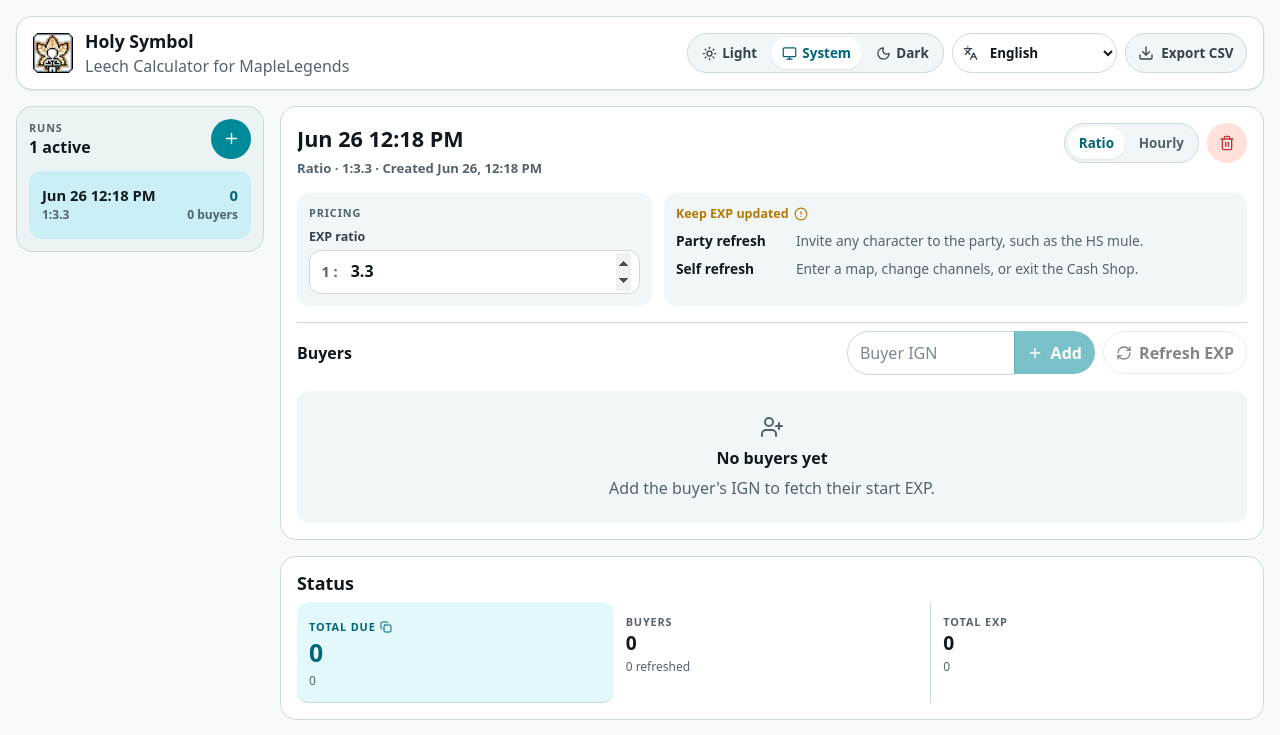
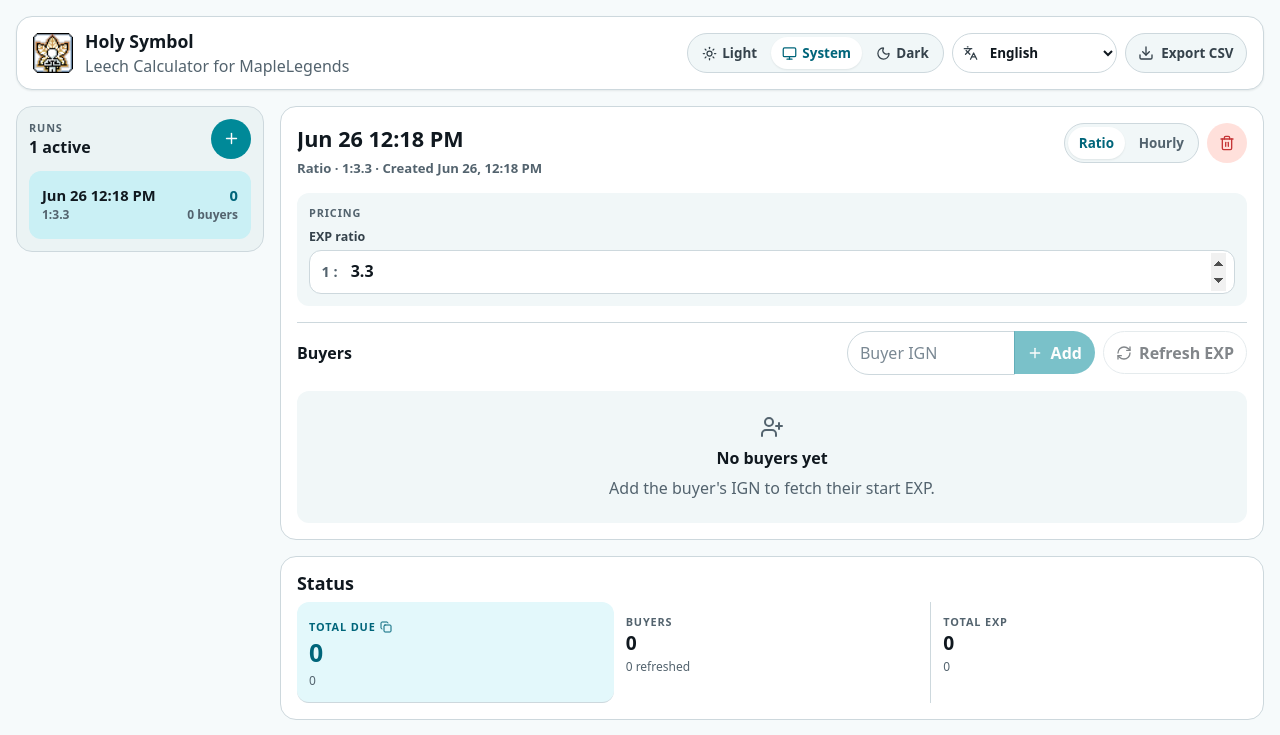
Before and after one commit to kiri-ml/holysymbol, a React (Vite) app: page / in a window 1280 px wide. Shown: the top 735 px of the page. Built offline with nearby package versions, Linux system fonts and the light colour scheme.

Commit message:
feat: move EXP update guidance to refresh button hover tooltip

```diff
--- a/src/App.tsx
+++ b/src/App.tsx
@@ -19,7 +19,7 @@
   UserPlus,
 } from 'lucide-react';
 import type { TFunction } from 'i18next';
-import { useEffect, useMemo, useRef, useState } from 'react';
+import { useEffect, useId, useMemo, useRef, useState } from 'react';
 import type { ComponentPropsWithoutRef, FocusEvent, KeyboardEvent, ReactNode } from 'react';
 import { useTranslation } from 'react-i18next';
 import { avatarUrl, fetchCharacter } from './api/legends';
@@ -1102,6 +1102,7 @@
   const [newBuyerIgn, setNewBuyerIgn] = useState('');
   const [addingBuyer, setAddingBuyer] = useState(false);
   const [refreshingRun, setRefreshingRun] = useState(false);
+  const refreshExpTipId = useId();
   const ratioBilling = instance.billing.type === 'ratio' ? instance.billing : undefined;
   const hourlyBilling = instance.billing.type === 'hourly' ? instance.billing : undefined;
   const refreshableBuyers = instance.buyers.filter((buyer) => !buyer.locked && buyerLookupIgn(buyer));
@@ -1240,7 +1241,7 @@
         </div>
       </div>
 
-      <div className="instance-billing">
+      <div className={`instance-billing instance-billing--${instance.billing.type}`}>
         <div className="billing-settings">
           <span>{t('billing.pricing')}</span>
           {ratioBilling ? (
@@ -1284,17 +1285,6 @@
             onToggle={toggleHourlyRunTimer}
           />
         ) : null}
-        {ratioBilling ? (
-          <div className="tip-card tip-card--inline">
-            <div className="tip-card__content">
-              <strong>{t('tip.keepExpUpdated')} <AlertCircle size={14} /></strong>
-              <div className="tip-card__rows">
-                <span><b>{t('tip.partyRefreshTitle')}</b><em>{t('tip.partyRefreshBody')}</em></span>
-                <span><b>{t('tip.selfRefreshTitle')}</b><em>{t('tip.selfRefreshBody')}</em></span>
-              </div>
-            </div>
-          </div>
-        ) : null}
       </div>
 
       <div className="buyers-header buyers-toolbar">
@@ -1327,9 +1317,22 @@
               {addingBuyer ? <LoaderCircle size={16} className="spin" /> : <Plus size={16} />} {t('common.add')}
             </button>
           </form>
-          <button type="button" className="secondary-button refresh-exp-button" onClick={refreshRunCurrentExp} disabled={refreshingRun || refreshableBuyers.length === 0}>
-            <RefreshCw size={16} className={refreshingRun ? 'spin' : ''} /> {refreshingRun ? t('common.refreshing') : t('common.refreshExp')}
-          </button>
+          <div className="refresh-exp-control">
+            <button
+              type="button"
+              className="secondary-button refresh-exp-button"
+              onClick={refreshRunCurrentExp}
+              disabled={refreshingRun || refreshableBuyers.length === 0}
+              aria-describedby={refreshExpTipId}
+            >
+              <RefreshCw size={16} className={refreshingRun ? 'spin' : ''} /> {refreshingRun ? t('common.refreshing') : t('common.refreshExp')}
+            </button>
+            <div id={refreshExpTipId} className="refresh-exp-tooltip" role="tooltip">
+              <strong><AlertCircle size={14} /> {t('tip.updateExpBeforeRefreshing')}</strong>
+              <span><b>{t('tip.partyUpdateTitle')}</b><em>{t('tip.partyUpdateBody')}</em></span>
+              <span><b>{t('tip.selfUpdateTitle')}</b><em>{t('tip.selfUpdateBody')}</em></span>
+            </div>
+          </div>
         </div>
       </div>
 
--- a/src/i18n/resources/de.ts
+++ b/src/i18n/resources/de.ts
@@ -108,11 +108,11 @@
     totalExp: 'Gesamt-EXP',
   },
   tip: {
-    keepExpUpdated: 'EXP aktuell halten',
-    partyRefreshTitle: 'Party-Refresh',
-    partyRefreshBody: 'Lade irgendeinen Charakter in die Party ein, zum Beispiel den HS-Mule.',
-    selfRefreshTitle: 'Self-Refresh',
-    selfRefreshBody: 'Betritt eine Map, wechsle den Channel oder verlasse den Cash Shop.',
+    updateExpBeforeRefreshing: 'EXP im Spiel vor dem Abrufen aktualisieren:',
+    partyUpdateTitle: 'Gruppen-Update',
+    partyUpdateBody: 'Lade irgendeinen Charakter in die Party ein, zum Beispiel einen Priester (HS mule).',
+    selfUpdateTitle: 'Eigenes Update',
+    selfUpdateBody: 'Betritt eine Map, wechsle den Channel oder verlasse den Cash Shop.',
   },
   aria: {
     estimateLevel: '{{label}}-Level',
--- a/src/i18n/resources/en.ts
+++ b/src/i18n/resources/en.ts
@@ -108,11 +108,11 @@
     totalExp: 'Total EXP',
   },
   tip: {
-    keepExpUpdated: 'Keep EXP updated',
-    partyRefreshTitle: 'Party refresh',
-    partyRefreshBody: 'Invite any character to the party, such as the HS mule.',
-    selfRefreshTitle: 'Self refresh',
-    selfRefreshBody: 'Enter a map, change channels, or exit the Cash Shop.',
+    updateExpBeforeRefreshing: 'Update EXP in-game before refreshing:',
+    partyUpdateTitle: 'Party update',
+    partyUpdateBody: 'Invite any character to the party, such as a Priest (HS mule).',
+    selfUpdateTitle: 'Self update',
+    selfUpdateBody: 'Enter a map, change channels, or exit the Cash Shop.',
   },
   aria: {
     estimateLevel: '{{label}} level',
--- a/src/i18n/resources/ko.ts
+++ b/src/i18n/resources/ko.ts
@@ -108,11 +108,11 @@
     totalExp: '총 EXP',
   },
   tip: {
-    keepExpUpdated: 'EXP를 최신으로 유지',
-    partyRefreshTitle: '파티 갱신',
-    partyRefreshBody: '홀심 부캐 같은 아무 캐릭터나 파티에 초대하세요.',
-    selfRefreshTitle: '본인 갱신',
-    selfRefreshBody: '맵에 들어가거나 채널을 바꾸거나 캐시샵에서 나오세요.',
+    updateExpBeforeRefreshing: '새로고침 전에 게임 내 EXP를 갱신하세요:',
+    partyUpdateTitle: '파티 갱신',
+    partyUpdateBody: '프리스트(HS mule) 같은 아무 캐릭터나 파티에 초대하세요.',
+    selfUpdateTitle: '본인 갱신',
+    selfUpdateBody: '맵에 들어가거나 채널을 바꾸거나 캐시샵에서 나오세요.',
   },
   aria: {
     estimateLevel: '{{label}} 레벨',
--- a/src/i18n/resources/nl.ts
+++ b/src/i18n/resources/nl.ts
@@ -108,11 +108,11 @@
     totalExp: 'Totale EXP',
   },
   tip: {
-    keepExpUpdated: 'Houd EXP up-to-date',
-    partyRefreshTitle: 'Party-refresh',
-    partyRefreshBody: 'Nodig een willekeurig personage uit voor de party, zoals de HS-mule.',
-    selfRefreshTitle: 'Self-refresh',
-    selfRefreshBody: 'Ga een map in, wissel van channel of verlaat de Cash Shop.',
+    updateExpBeforeRefreshing: 'Werk EXP in-game bij voordat je vernieuwt:',
+    partyUpdateTitle: 'Party-update',
+    partyUpdateBody: 'Nodig een willekeurig personage uit voor de party, zoals een priester (HS mule).',
+    selfUpdateTitle: 'Zelf bijwerken',
+    selfUpdateBody: 'Ga een map in, wissel van channel of verlaat de Cash Shop.',
   },
   aria: {
     estimateLevel: '{{label}} level',
--- a/src/i18n/resources/pt-BR.ts
+++ b/src/i18n/resources/pt-BR.ts
@@ -108,11 +108,11 @@
     totalExp: 'EXP total',
   },
   tip: {
-    keepExpUpdated: 'Mantenha a EXP atualizada',
-    partyRefreshTitle: 'Refresh da party',
-    partyRefreshBody: 'Convide qualquer personagem para a party, como o mule de HS.',
-    selfRefreshTitle: 'Refresh próprio',
-    selfRefreshBody: 'Entre em um mapa, troque de canal ou saia do Cash Shop.',
+    updateExpBeforeRefreshing: 'Atualize a EXP no jogo antes de atualizar:',
+    partyUpdateTitle: 'Atualização pela party',
+    partyUpdateBody: 'Convide qualquer personagem para a party, como um sacerdote (HS mule).',
+    selfUpdateTitle: 'Atualização própria',
+    selfUpdateBody: 'Entre em um mapa, troque de canal ou saia do Cash Shop.',
   },
   aria: {
     estimateLevel: 'Nível de {{label}}',
--- a/src/i18n/resources/zh-Hans.ts
+++ b/src/i18n/resources/zh-Hans.ts
@@ -108,11 +108,11 @@
     totalExp: '总经验',
   },
   tip: {
-    keepExpUpdated: '保持经验最新',
-    partyRefreshTitle: '队伍刷新',
-    partyRefreshBody: '让任意角色加入队伍，例如小花。',
-    selfRefreshTitle: '自身刷新',
-    selfRefreshBody: '进入任意地图、换线，或从商城出来。',
+    updateExpBeforeRefreshing: '刷新前先在游戏内更新经验值：',
+    partyUpdateTitle: '队伍更新',
+    partyUpdateBody: '让任意角色加入队伍，例如小花（HS mule）。',
+    selfUpdateTitle: '自身更新',
+    selfUpdateBody: '进入任意地图、换线，或从商城出来。',
   },
   aria: {
     estimateLevel: '{{label}} 等级',
--- a/src/i18n/resources/zh-Hant.ts
+++ b/src/i18n/resources/zh-Hant.ts
@@ -108,11 +108,11 @@
     totalExp: '總經驗',
   },
   tip: {
-    keepExpUpdated: '保持經驗最新',
-    partyRefreshTitle: '隊伍刷新',
-    partyRefreshBody: '讓任意角色加入隊伍，例如小花。',
-    selfRefreshTitle: '自身刷新',
-    selfRefreshBody: '進入任意地圖、換線，或從商城出來。',
+    updateExpBeforeRefreshing: '刷新前先在遊戲內更新經驗值：',
+    partyUpdateTitle: '隊伍更新',
+    partyUpdateBody: '讓任意角色加入隊伍，例如祈禱機（HS mule）。',
+    selfUpdateTitle: '自身更新',
+    selfUpdateBody: '進入任意地圖、換線，或從商城出來。',
   },
   aria: {
     estimateLevel: '{{label}} 等級',
--- a/src/styles/app.css
+++ b/src/styles/app.css
@@ -587,7 +587,6 @@
 .flow-card,
 .estimate-result,
 .timer-card,
-.tip-card,
 .snapshot-summary,
 .billing-settings {
   padding: var(--space-3);
@@ -853,6 +852,10 @@
   align-items: stretch;
 }
 
+.instance-billing--ratio {
+  grid-template-columns: 1fr;
+}
+
 .billing-settings {
   display: grid;
   gap: var(--space-2);
@@ -1040,57 +1043,6 @@
   padding: 0;
 }
 
-.tip-card {
-  color: var(--ink-soft);
-  line-height: 1.45;
-  border: 0;
-  border-radius: var(--radius-md);
-  background: var(--surface-2);
-}
-
-.tip-card__content {
-  display: grid;
-  gap: var(--space-2);
-  min-width: 0;
-}
-
-.tip-card__rows {
-  display: grid;
-  gap: var(--space-2);
-}
-
-.tip-card strong {
-  display: inline-flex;
-  align-items: center;
-  gap: 0.35rem;
-  color: var(--warning);
-  font-size: 0.78rem;
-  font-weight: 820;
-}
-
-.tip-card span {
-  display: grid;
-  grid-template-columns: 7rem minmax(0, 1fr);
-  gap: var(--space-2);
-  font-size: 0.86rem;
-  align-items: baseline;
-}
-
-.tip-card b {
-  color: var(--ink);
-  font-weight: 780;
-  white-space: nowrap;
-}
-
-.tip-card em {
-  color: var(--muted);
-  font-style: normal;
-}
-
-.tip-card--inline {
-  min-width: 0;
-}
-
 .buyers-toolbar {
   align-items: center;
   padding-top: var(--space-2);
@@ -1152,6 +1104,68 @@
   min-height: 2.6rem;
   padding-inline: var(--space-3);
   white-space: nowrap;
+}
+
+.refresh-exp-control {
+  position: relative;
+  display: inline-flex;
+}
+
+.refresh-exp-tooltip {
+  position: absolute;
+  right: 0;
+  bottom: calc(100% + var(--space-2));
+  z-index: 20;
+  display: grid;
+  grid-template-columns: max-content minmax(0, 1fr);
+  gap: var(--space-2);
+  width: max-content;
+  max-width: min(30rem, calc(100vw - (2 * var(--space-3))));
+  padding: var(--space-3);
+  border: 1px solid var(--border);
+  border-radius: var(--radius-md);
+  background: var(--surface);
+  box-shadow: var(--shadow-sm);
+  color: var(--ink-soft);
+  line-height: 1.45;
+  opacity: 0;
+  pointer-events: none;
+  transform: translateY(0.25rem);
+  visibility: hidden;
+  transition: opacity 140ms ease, transform 140ms ease, visibility 140ms ease;
+}
+
+.refresh-exp-control:hover .refresh-exp-tooltip,
+.refresh-exp-control:focus-within .refresh-exp-tooltip {
+  opacity: 1;
+  transform: translateY(0);
+  visibility: visible;
+}
+
+.refresh-exp-tooltip strong {
+  display: inline-flex;
+  grid-column: 1 / -1;
+  align-items: center;
+  gap: 0.35rem;
+  color: var(--warning);
+  font-size: 0.78rem;
+  font-weight: 820;
+}
+
+.refresh-exp-tooltip span {
+  display: contents;
+  font-size: 0.86rem;
+}
+
+.refresh-exp-tooltip b {
+  color: var(--ink);
+  font-weight: 780;
+  white-space: nowrap;
+}
+
+.refresh-exp-tooltip em {
+  color: var(--muted);
+  font-style: normal;
 }
 
 .buyer-list {
@@ -1583,6 +1597,10 @@
   .instance-billing {
     grid-template-columns: minmax(12rem, 0.7fr) minmax(18rem, 1.15fr);
   }
+
+  .instance-billing--ratio {
+    grid-template-columns: 1fr;
+  }
 }
 
 @media (max-width: 980px) {
@@ -1708,7 +1726,7 @@
 
   .timer-card,
   .timer-card__body,
-  .tip-card span,
+  .refresh-exp-tooltip,
   .level-exp-grid,
   .tools-grid {
     grid-template-columns: 1fr;
@@ -1754,6 +1772,7 @@
   }
 
   .add-buyer-form input,
+  .refresh-exp-control,
   .refresh-exp-button {
     width: 100%;
   }
```
Also changed, not shown: src/i18n/resources/es.ts (+5 -5 lines), src/i18n/resources/fr.ts (+5 -5 lines), src/i18n/resources/ja.ts (+5 -5 lines).
